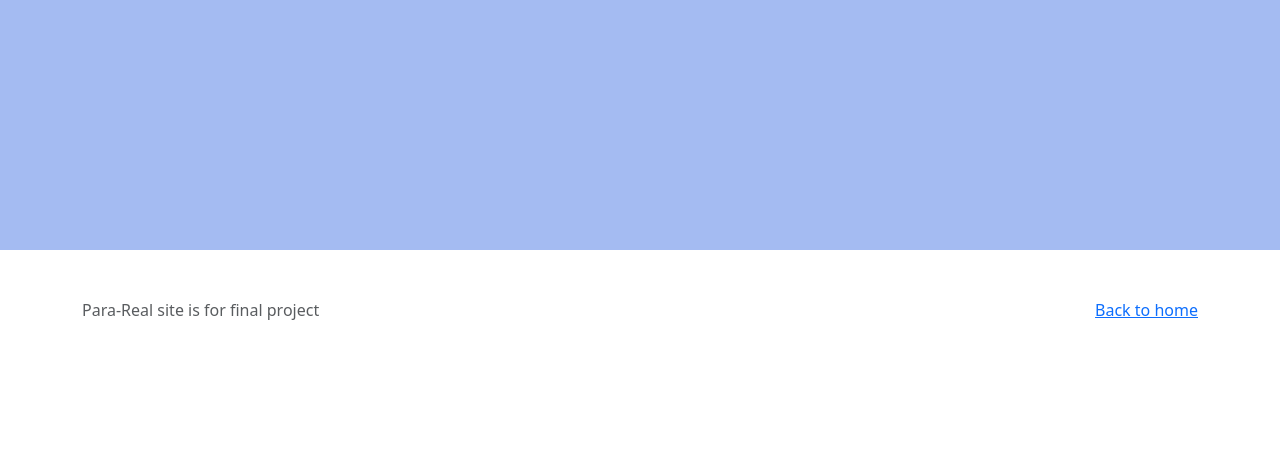
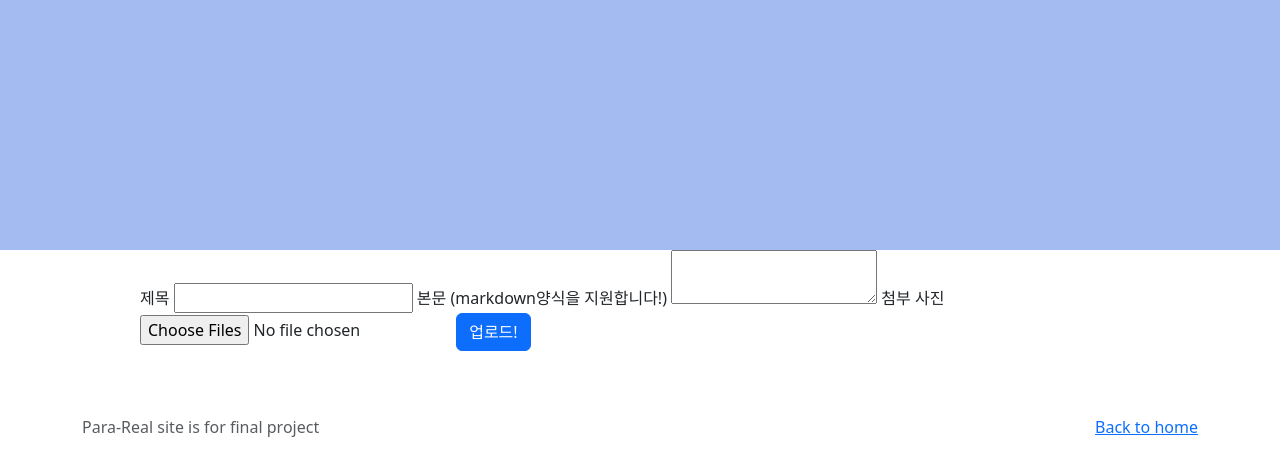
Before and after one commit to LuticaCANARD/Lutica_KNUT_Web_final, a website: page view/write.ejs in a window 1280 px wide. Shown: the part 70-546 px from the top of the page. Drawn offline with nearby package versions, Linux system fonts and the light colour scheme; files that its build step writes are made by us from their sources.

Commit message:
add : 포스트기능

```diff
--- a/src/router.js
+++ b/src/router.js
@@ -8,7 +8,7 @@ import { loadMyPage,loadUserPage,loadSetting } from "./controller/Post/loadPage.
 import { searchingPeopleRouter } from "./controller/searching.js";
 import { changeProfile } from "./controller/Member/social.js";
 import socialRouter from './controller/Member/social.js';
-import { loadPost,uploadPost,exceptionHandlerOnUpload } from "./controller/Post/posts.js";
+import { loadPost,uploadPost,exceptionHandlerOnUpload,uploadPostWrite } from "./controller/Post/posts.js";
 import { posterUploader } from "./utils/multerUploader.js";
 
 
@@ -30,5 +30,6 @@ appRouter.get('/search',searchingPeopleRouter);
 appRouter.get('/page/:userId',loadUserPage);
 appRouter.get('/post/:postId',loadPost);
 appRouter.post('/post/upload',isLoginState,posterUploader.fields([{name:'post'},{name:'photo'}]),uploadPost,exceptionHandlerOnUpload);
+appRouter.post('/post/write',isLoginState,posterUploader.fields([{name:'photo'}]),uploadPostWrite,exceptionHandlerOnUpload);
 
 export default appRouter;
--- a/view/write.ejs
+++ b/view/write.ejs
@@ -3,6 +3,12 @@
     <script>
         function gotoSetting(e){
             location.href="/setting"
+        }
+        function checkImage(e){
+            if(e.files.length>5){
+                alert('사진은 5장 이상이어서는 안됩니다!')
+                e.value='';
+            }
         }
     </script>
     <div style="width: 100%;">
@@ -14,7 +20,15 @@
         <div class="page-bottom-notop">
             <div class="main-desc">
                 <div class="desc-page">
-
+                    <form action="/post/write">
+                        <label>제목</label>
+                        <input type="text" name="title" maxlength="100"/>
+                        <label>본문 (markdown양식을 지원합니다!)</label>
+                        <textarea name="desc"></textarea>
+                        <label>첨부 사진</label>
+                        <input type="file" name="photo" accept="image/jpeg,image/png" onchange="checkImage(this);" multiple>
+                        <button class="btn btn-primary">업로드!</button>
+                    </form>
                 </div>
             </div>
         </div>
```
Also changed, not shown: src/controller/Post/posts.js (+9 -0 lines).
